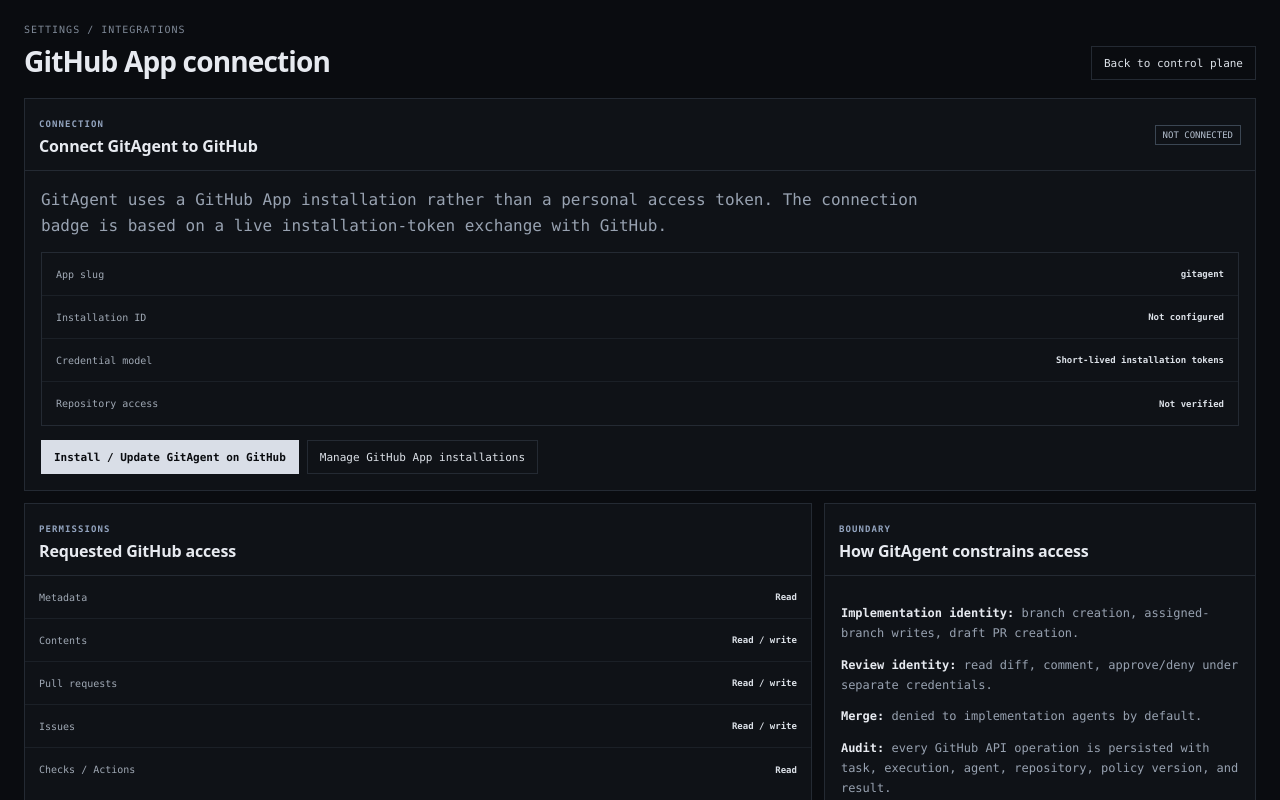
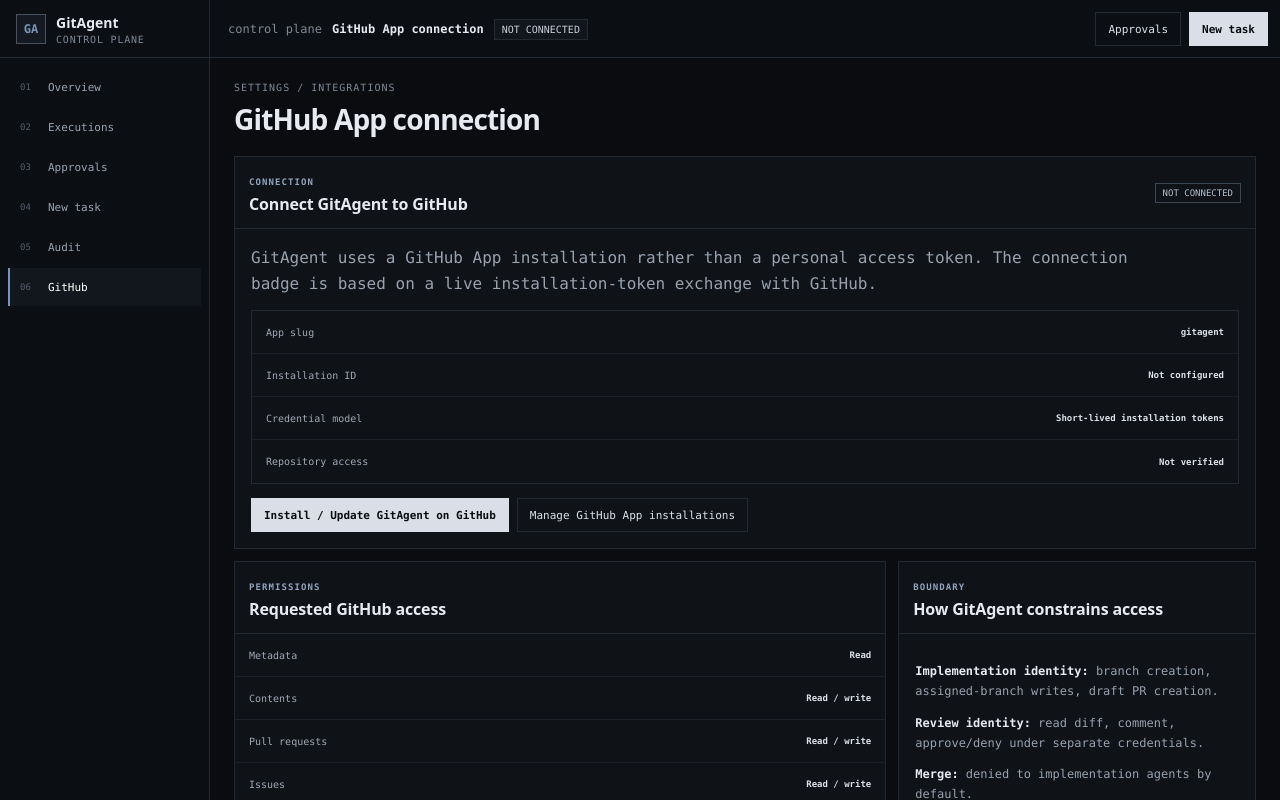
Before and after one commit to mbarsenas/GitAgent, a Next.js app: page /settings/github in a window 1280 px wide. Shown: the top 800 px of the page. Built offline with nearby package versions, Linux system fonts and the light colour scheme; no server answers; the database is empty.

Commit message:
fix: keep control-plane navigation on GitHub settings

```diff
--- a/src/app/settings/github/page.tsx
+++ b/src/app/settings/github/page.tsx
@@ -1,3 +1,4 @@
+import { ControlPlaneShell } from '@/app/components/control-plane-shell';
 import { prisma } from '@/lib/db/prisma';
 import { getGitHubAppConfig, isGitHubAppConfigured } from '@/lib/github/config';
 import { verifyGitHubInstallation } from '@/lib/github/auth';
@@ -39,13 +40,12 @@
   const statusText = connected ? '✓ CONNECTED' : configured ? 'AUTH FAILED' : 'NOT CONNECTED';
 
   return (
-    <main className="main-panel">
+    <ControlPlaneShell active="/settings/github" title="GitHub App connection" subtitle={statusText}>
       <div className="section-head">
         <div>
           <p className="kicker">Settings / Integrations</p>
           <h1>GitHub App connection</h1>
         </div>
-        <a className="ghost-button" href="/">Back to control plane</a>
       </div>
 
       <section className="panel" style={{ marginBottom: 12 }}>
@@ -158,6 +158,6 @@
           </div>
         )}
       </section>
-    </main>
+    </ControlPlaneShell>
   );
 }
```
